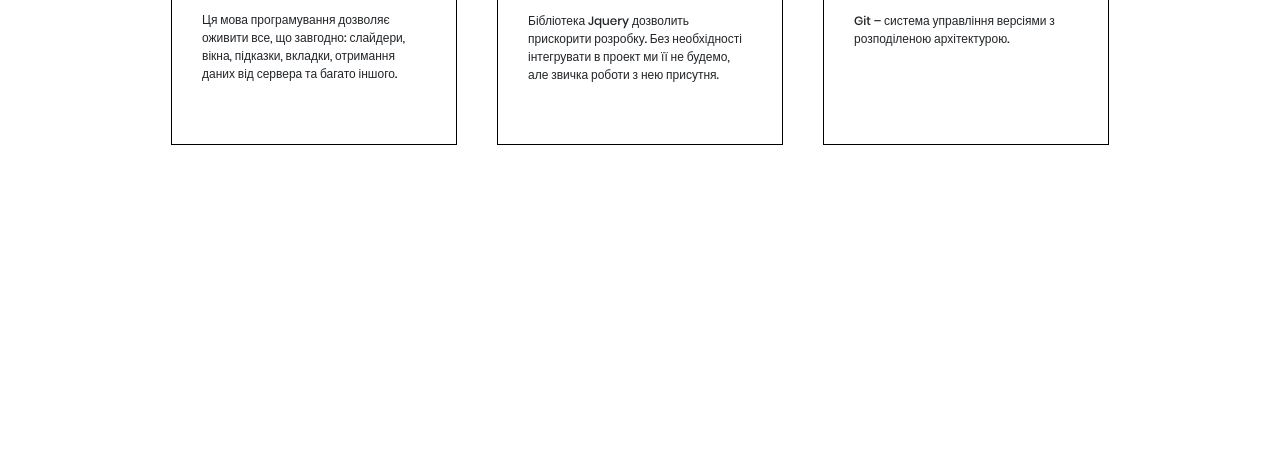
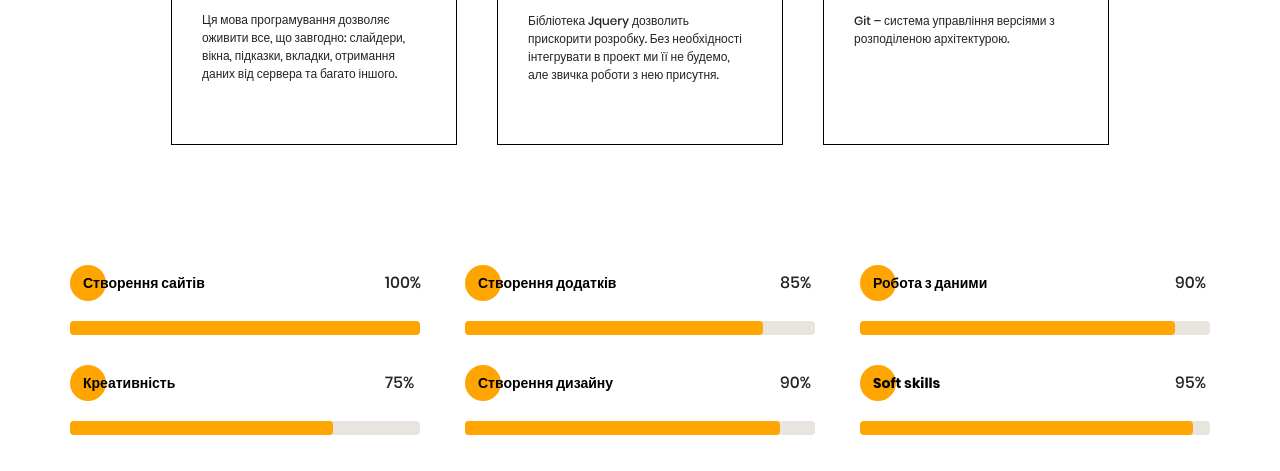
Before and after one commit to maksimlapach/portfolio, a website: page src/index.html in a window 1280 px wide. Shown: the part 2977-3448 px from the top of the page. After the commit the page ends 3412 px from the top, so only its background shows below. Drawn offline with nearby package versions, Linux system fonts and the light colour scheme; files that its build step writes are made by us from their sources.

Commit message:
Finished fourh block v0.4.0

```diff
--- a/src/index.html
+++ b/src/index.html
@@ -321,6 +321,55 @@
         </div>
     </div>
 
+    <div class="progress">
+        <div class="container">
+            <div class="progress__wrapper">
+                <div class="progress__item">
+                    <div class="title title_fz14 progress__item-title">Створення сайтів</div>
+                    <div class="progress__item-percent">100%</div>
+                    <div class="progress__item-line" style="width: 100%;">
+                        <span></span>
+                    </div>
+                </div>
+                <div class="progress__item">
+                    <div class="title title_fz14 progress__item-title">Створення додатків</div>
+                    <div class="progress__item-percent">85%</div>
+                    <div class="progress__item-line" style="width: 100%;">
+                        <span></span>
+                    </div>
+                </div>
+                <div class="progress__item">
+                    <div class="title title_fz14 progress__item-title">Робота з даними</div>
+                    <div class="progress__item-percent">90%</div>
+                    <div class="progress__item-line" style="width: 100%;">
+                        <span></span>
+                    </div>
+                </div>
+                <div class="progress__item">
+                    <div class="title title_fz14 progress__item-title">Креативність</div>
+                    <div class="progress__item-percent">75%</div>
+                    <div class="progress__item-line" style="width: 100%;">
+                        <span></span>
+                    </div>
+                </div>
+                <div class="progress__item">
+                    <div class="title title_fz14 progress__item-title">Створення дизайну</div>
+                    <div class="progress__item-percent">90%</div>
+                    <div class="progress__item-line" style="width: 100%;">
+                        <span></span>
+                    </div>
+                </div>
+                <div class="progress__item">
+                    <div class="title title_fz14 progress__item-title">Soft skills</div>
+                    <div class="progress__item-percent">95%</div>
+                    <div class="progress__item-line" style="width: 100%;">
+                        <span></span>
+                    </div>
+                </div>
+            </div>
+        </div>
+    </div>
+
     <script src="js/script.js"></script>
 </body>
 </html>
--- a/src/js/script.js
+++ b/src/js/script.js
@@ -14,3 +14,10 @@ closeMenu.addEventListener('click', () => {
 overlay.addEventListener('click', () => {
     menu.classList.remove('active');
 });
+
+const percents = document.querySelectorAll('.progress__item-percent'),
+      lines = document.querySelectorAll('.progress__item-line span');
+
+percents.forEach((item, i) => {
+    lines[i].style.width = item.innerHTML;
+});
--- /dev/null
+++ b/src/sass/blocks/_progress.scss
@@ -0,0 +1,39 @@
+.progress {
+    padding-top: 120px;
+    &__wrapper {
+        display: grid;
+        grid-template-columns: repeat(3, 1fr);
+        grid-template-rows: repeat(2, 70px);
+        column-gap: 45px;
+        row-gap: 30px;
+    }
+    &__item {
+        display: grid;
+        grid-template-columns: 315px 35px;
+        grid-template-rows: 56px 14px;
+        &-title {
+            position: relative;
+            padding-left: 13px;
+            padding-top: 8px;
+            @include before_circle;
+            &:before {
+                top: 0;
+            }
+        }
+        &-percent {
+            padding-top: 6px;
+        }
+        &-line {
+            grid-column: 1/3;
+            background-color: #E8E4DE;
+            border-radius: 4px;
+            span {
+                display: block;
+                height: 100%;
+                background-color: $main-color;
+                border-radius: 4px;
+            }
+        }
+    }
+
+}
--- a/src/sass/blocks/_skills.scss
+++ b/src/sass/blocks/_skills.scss
@@ -15,7 +15,7 @@
     &__wrapper {
         display: grid;
         grid-template-columns: repeat(3, 286px);
-        grid-template-rows: repeat(3, minmax(286px, auto));
+        grid-template-rows: repeat(2, minmax(286px, auto));
         grid-auto-rows: minmax(286px, auto);
         column-gap: 40px;
         row-gap: 40px;
--- a/src/sass/style.scss
+++ b/src/sass/style.scss
@@ -30,3 +30,4 @@
 @import 'blocks/aboutme';
 @import 'blocks/resume';
 @import 'blocks/skills';
+@import 'blocks/progress';
```
Also changed, not shown: dist/css/style.min.css, dist/index.html, dist/js/script.js.
